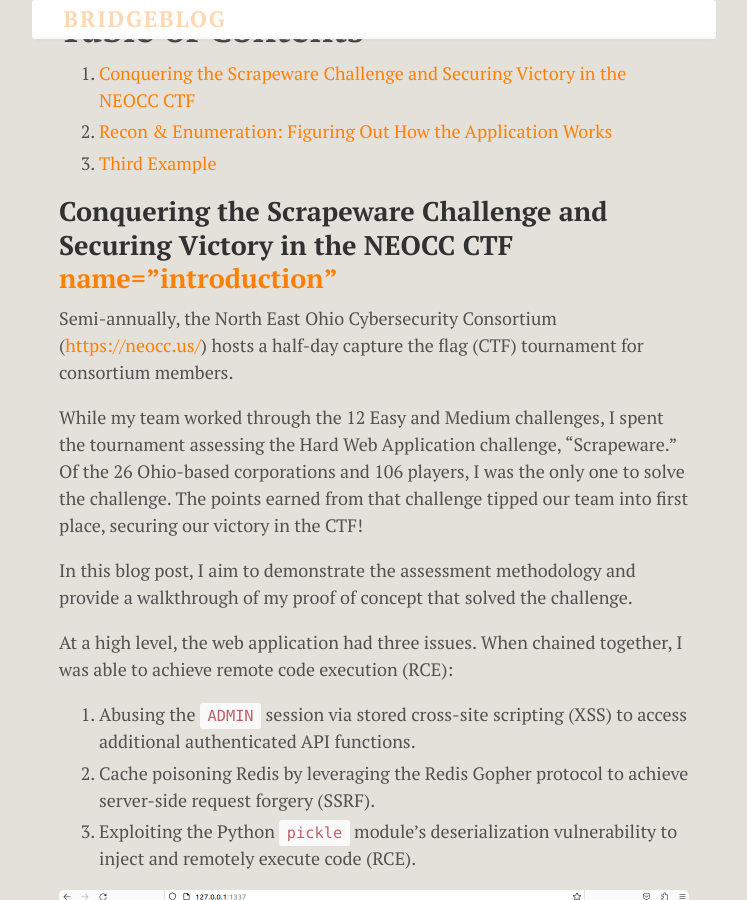
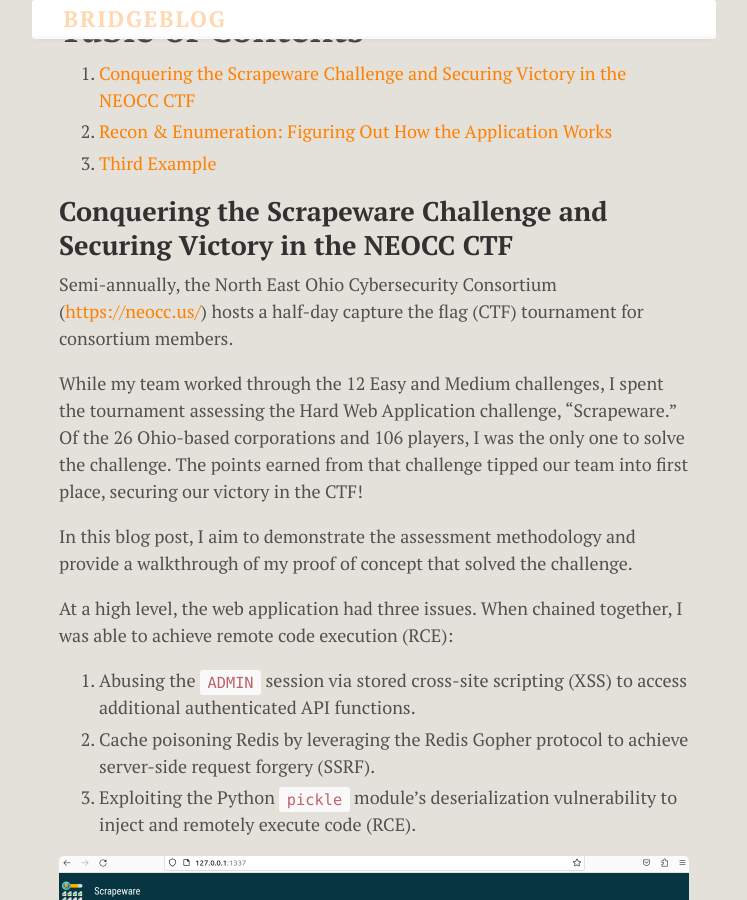
Before and after one commit to DEFCESCO/blog.defcesco.io, a Jekyll site: the page built from _posts/2023-07-06-Hacking-the-Modern-Stack.md, in a window 1280 px wide and 900 px high, scrolled down 339 px. Shown: the whole window, without its empty margins (266-1013 px from the left). Built offline with Jekyll 4.4.1, drawn with Linux system fonts in a browser that asks for light colours.

Commit message:
Update 2023-07-06-Hacking-the-Modern-Stack.md

```diff
--- a/_posts/2023-07-06-Hacking-the-Modern-Stack.md
+++ b/_posts/2023-07-06-Hacking-the-Modern-Stack.md
@@ -7,7 +7,7 @@
 2. [Recon & Enumeration: Figuring Out How the Application Works](#recon)
 3. [Third Example](#third-example)
 
-## Conquering the Scrapeware Challenge and Securing Victory in the NEOCC CTF <a> name="introduction"</a>
+## Conquering the Scrapeware Challenge and Securing Victory in the NEOCC CTF <a name="introduction"></a>
 
 Semi-annually, the North East Ohio Cybersecurity Consortium ([https://neocc.us/](https://neocc.us/)) hosts a half-day capture the flag (CTF) tournament for consortium members.
 
@@ -25,7 +25,7 @@
 
 Screenshot of the application’s main page.
 
-## **Recon & Enumeration: Figuring Out How the Application Works**
+## **Recon & Enumeration: Figuring Out How the Application Works**<a name="recon"></a>
 
 Before downloading the source code and building the Docker image, I conducted recon and enumerate to understand the web application better.
 
```
